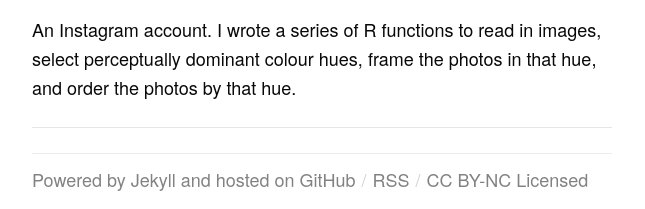
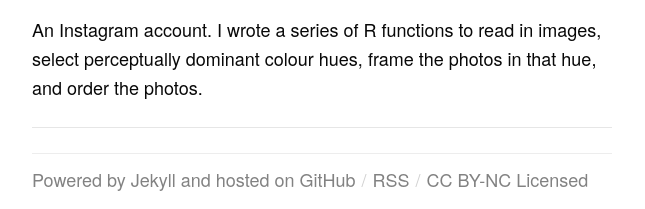
Before and after one commit to seananderson/seananderson.ca, a Jekyll site: the page built from portfolio.md, in a window 1280 px wide and 900 px high, scrolled down 2411 px. Shown: the part 688-897 px from the top of the window, without its empty margins (318-963 px from the left). Built offline with Jekyll 4.4.1, drawn with Linux system fonts in a browser that asks for light colours; Markdown is read by kramdown in place of the engine named in the settings; comment, search, counter and statistics services are not loaded.

Commit message:
Tweak caption

```diff
--- a/portfolio.md
+++ b/portfolio.md
@@ -65,4 +65,4 @@
 
 <a href="figures/instagram.jpg" data-lightbox="instagram"><img  class="portfolio-fig" src="figures/instagram-thumb.jpg" alt="instagram"></img></a>
 
-<p class="caption">An Instagram account. I wrote a series of R functions to read in images, select perceptually dominant colour hues, frame the photos in that hue, and order the photos by that hue.</p>
+<p class="caption">An Instagram account. I wrote a series of R functions to read in images, select perceptually dominant colour hues, frame the photos in that hue, and order the photos.</p>
```
